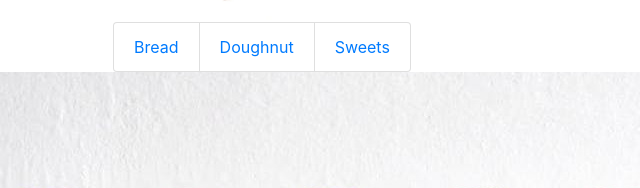
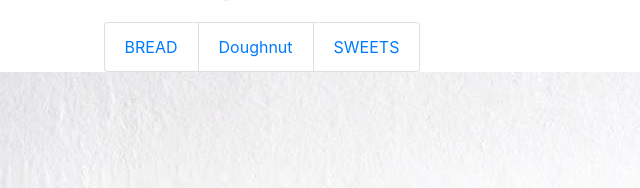
Before and after one commit to Vikentiij/Shopping_cart, a plain HTML site: page index.html in a window 1280 px wide. Shown: the part 166-354 px from the top of the page, 378-1018 px from the left. Drawn offline with nearby package versions, Linux system fonts and the light colour scheme.

Commit message:
Small changes on website

```diff
--- a/index.html
+++ b/index.html
@@ -70,9 +70,9 @@
     <nav>
         <div class="d-flex">
             <ul class="list-group list-group-horizontal mx-auto">
-                <li class="list-group-item"><a href='#'>Bread</a></li>
+                <li class="list-group-item"><a href='#'>BREAD</a></li>
                 <li class="list-group-item"><a href='#'>Doughnut</a></li>
-                <li class="list-group-item"><a href='#'>Sweets</a></li>
+                <li class="list-group-item"><a href='#'>SWEETS</a></li>
             </ul>
         </div>
     </nav>
```
